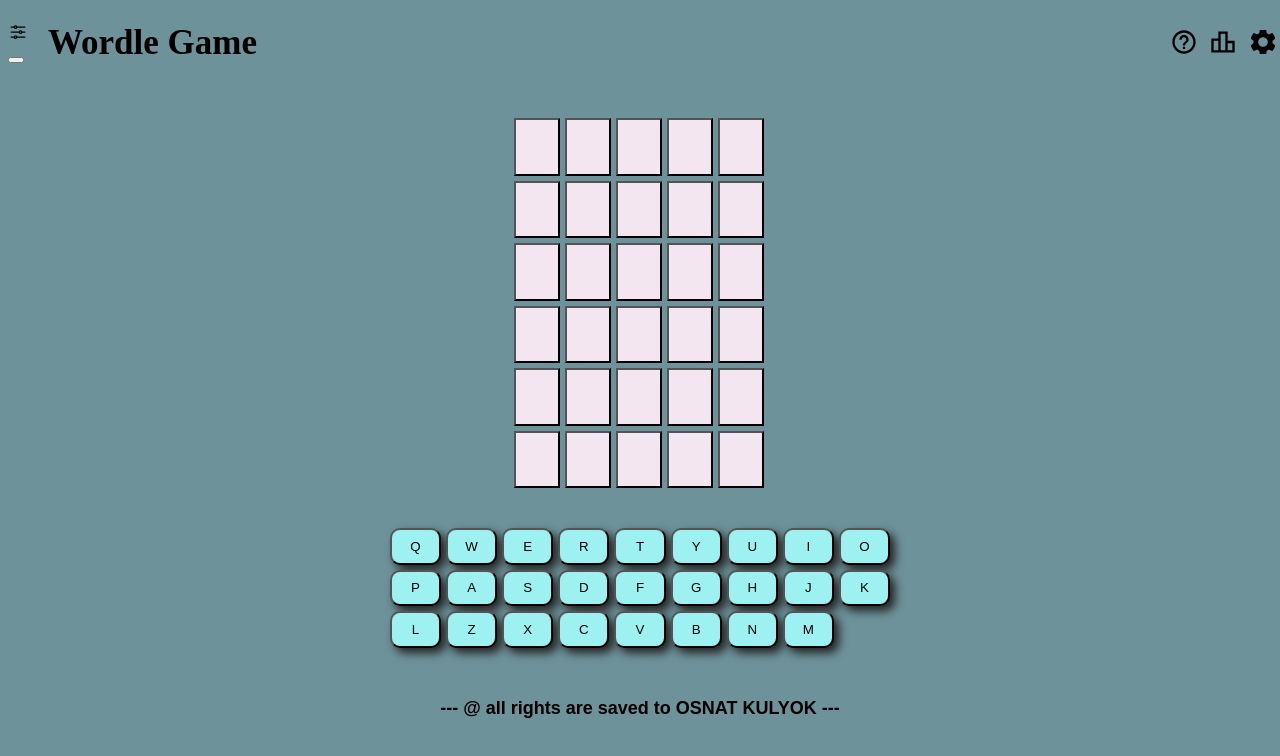
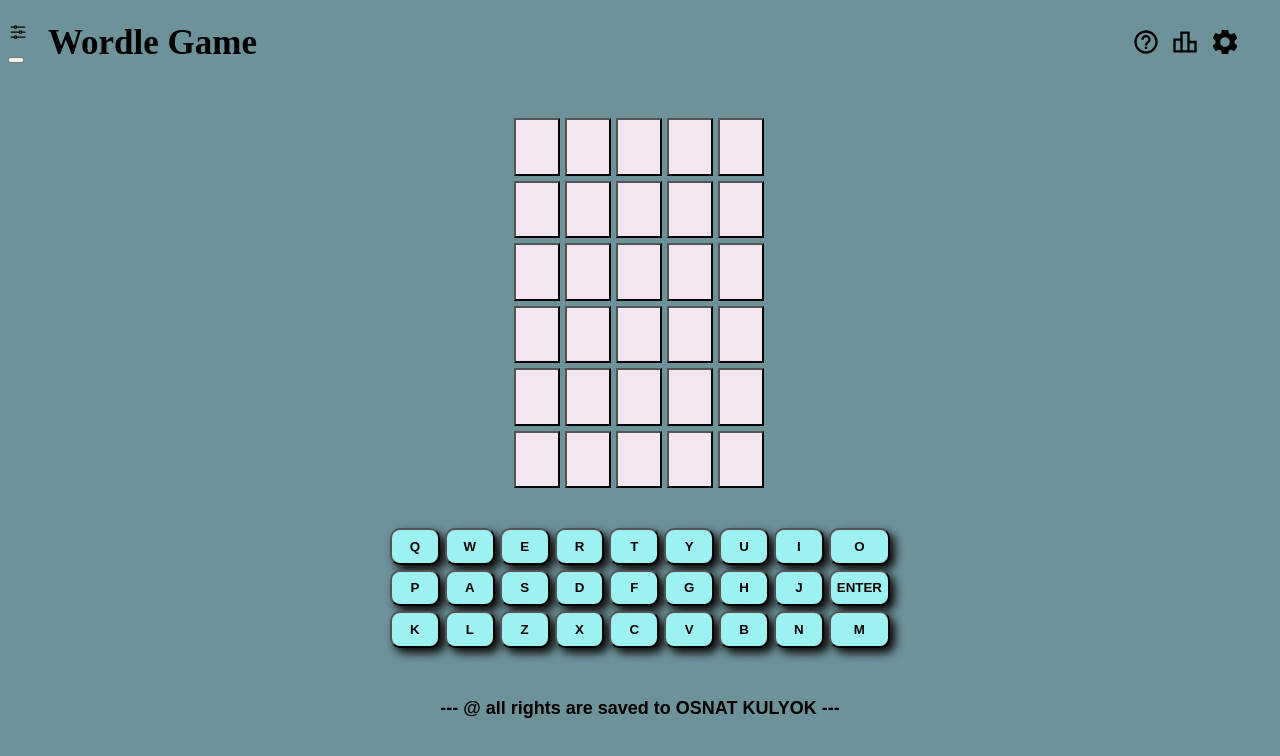
Before and after one commit to osnatkulyok/Wordle-game, a website: page src/wordle.html in a window 1280 px wide. Drawn offline with nearby package versions, Linux system fonts and the light colour scheme; files that its build step writes are made by us from their sources.

Commit message:
comments

```diff
--- a/src/wordle.html
+++ b/src/wordle.html
@@ -81,6 +81,7 @@
         <button class="keyword">G</button>
         <button class="keyword">H</button>
         <button class="keyword">J</button>
+        <button class="keyword">ENTER</button>
         <button class="keyword">K</button>
         <button class="keyword">L</button>
         <button class="keyword">Z</button>
--- a/src/wordle.scss
+++ b/src/wordle.scss
@@ -68,7 +68,7 @@
     justify-content: space-between;
     padding: 3.5px;
     // background-color: #222;
-    padding-left: 70%;
+    padding-left: 67%;
     width: 20px;
 }
 .header-tools > button {
@@ -123,7 +123,8 @@
     width: 500px;
     height: 120px;
     grid-gap: 5px;
-    filter: drop-shadow(5px 5px 5px #222);
+
+    filter: drop-shadow(5px 5px 5px rgb(8, 5, 5));
     grid-template-columns: repeat(9, 2fr);
     grid-template-rows: repeat(3, 2fr);
     grid-template-areas: "po po po po po po po po po po"
@@ -134,11 +135,11 @@
     margin: 10px auto 20px;
     touch-action: manipulation;
 
-
 }
 .keyword-board > button {
     background-color: rgb(157, 241, 241);
     border-radius: 10px;
+    font-weight: bold;
 }
 
 /*hover thing*/
```
